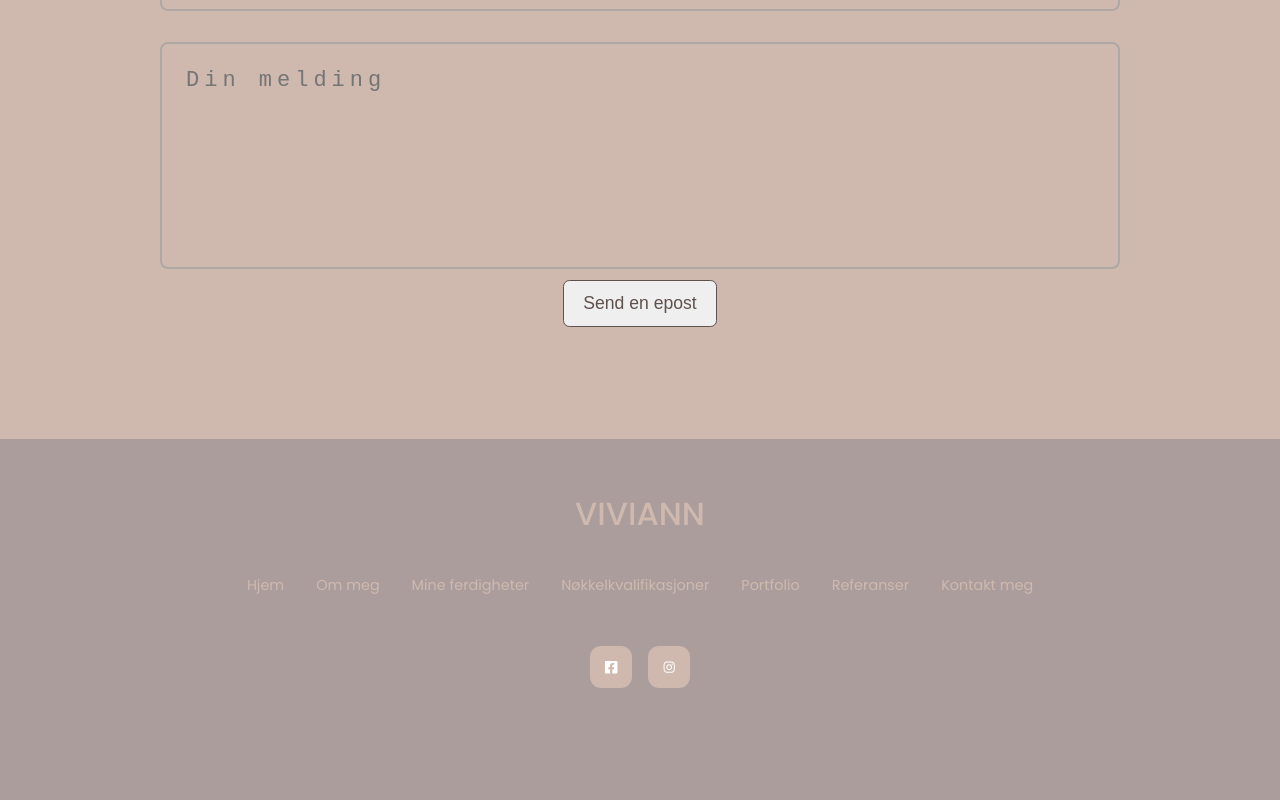
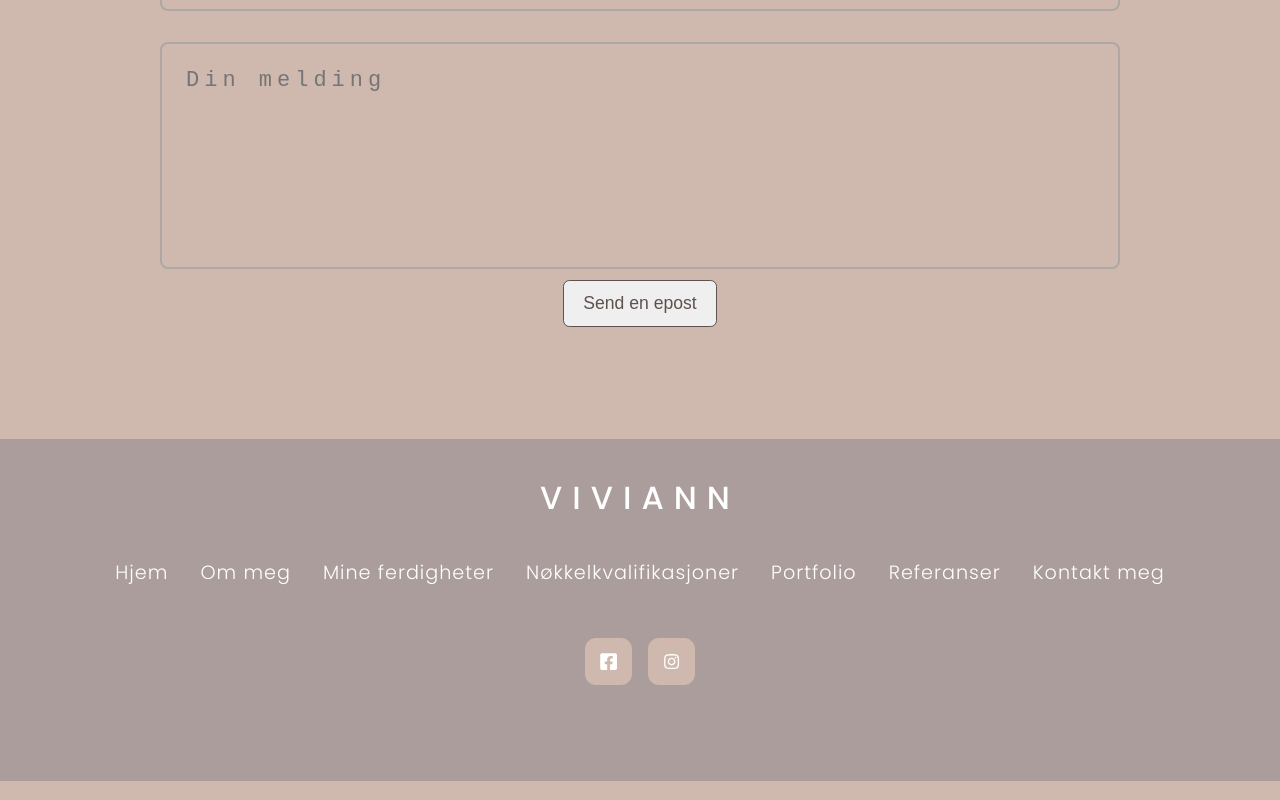
Before and after one commit to Viviann1/praksis-portfolio, a React (Create React App) app: page / in a window 1280 px wide. Shown: the part 6338-7138 px from the top of the page. Built offline with nearby package versions, Linux system fonts and the light colour scheme.

Commit message:
Fixed mediaquery medium devices footer

```diff
--- a/src/components/footer/footer.css
+++ b/src/components/footer/footer.css
@@ -2,12 +2,14 @@ footer {
     background: var(--color-primary);
     padding: 3rem 0;
     text-align: center;
-    font-size: 0.9rem;
+    font-size: 1.1rem;
     margin-top: 7rem;
 }
 
 footer a {
-    color: var(--color-bg);
+    color: var(--color-white);
+    letter-spacing: 1px;
+    font-weight: 100;
 }
 
 .footer__logo {
@@ -15,6 +17,7 @@ footer a {
     font-weight: 500;
     margin-bottom: 2rem;
     display: inline-block;
+    letter-spacing: 10px;
 }
 
 .permalinks {
@@ -48,6 +51,17 @@ footer a {
 }
 
 
+/* ========MEDIA QUERIES (MEDIUM DEVICES) =========*/
+
+
+footer {
+    padding: 2rem 0;
+    text-align: center;
+    font-size: 1.2rem;
+    margin-top: 7rem;
+}
+
+
 /* ========MEDIA QUERIES (SMALL DEVICES) =========*/
 @media screen and (max-width: 600px) {
 .permalinks {
```
